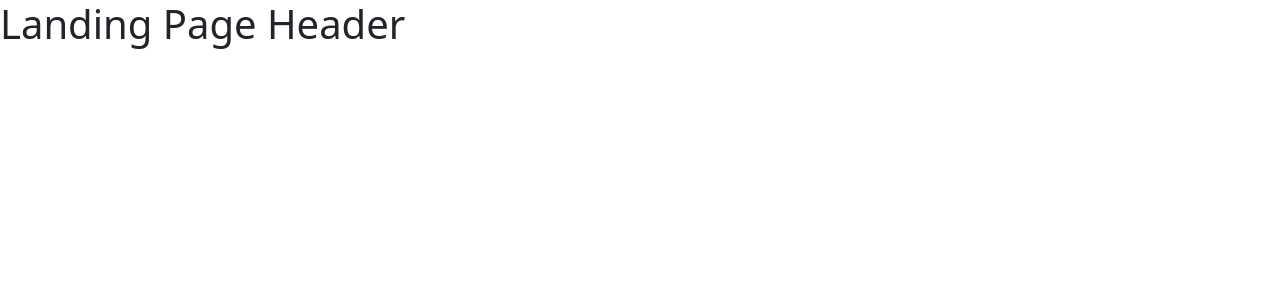
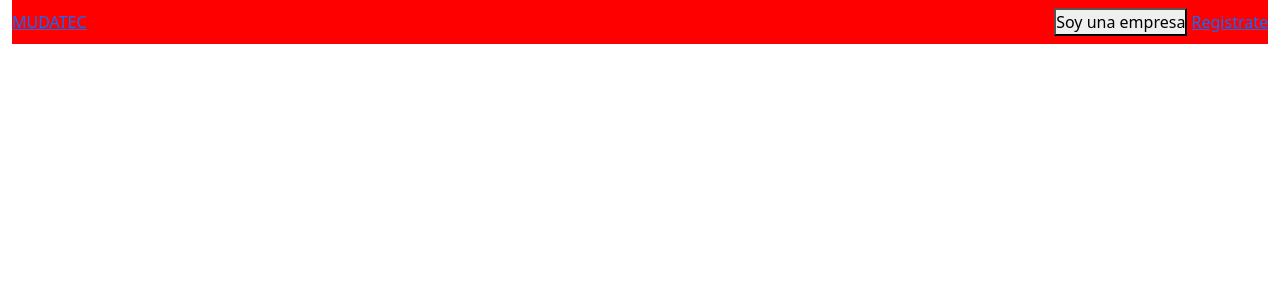
Before and after one commit to alepaez-dev/mudatec_proyecto, a Django app: page / in a window 1280 px wide. Shown: the top 300 px of the page. Run offline with Django 3.2, Linux system fonts and the light colour scheme; some libraries are stand-ins or nearby versions.

Commit message:
settings

```diff
--- /dev/null
+++ b/mudatec/static/css/_base.scss
@@ -0,0 +1,6 @@
+
+*{
+    padding:0px;
+    margin: 0px;
+    box-sizing: border-box;
+}
--- /dev/null
+++ b/mudatec/static/css/_main.scss
@@ -0,0 +1,3 @@
+.navbar {
+    background-color: red;
+}
--- /dev/null
+++ b/mudatec/static/css/_variables.scss
@@ -0,0 +1,6 @@
+$primary-color: #FF8754;
+$secondary-color: #16B5E5;
+$acentos-color: #585757;
+$tipografia-color:  #8B8B8B;
+$delete-color: #E53F3F;
+$accept-color: #04AE85;
--- /dev/null
+++ b/mudatec/static/css/style.css
@@ -0,0 +1,11 @@
+* {
+  padding: 0px;
+  margin: 0px;
+  -webkit-box-sizing: border-box;
+          box-sizing: border-box;
+}
+
+.navbar {
+  background-color: red;
+}
+/*# sourceMappingURL=style.css.map */
--- /dev/null
+++ b/mudatec/static/css/style.scss
@@ -0,0 +1,3 @@
+@import "variables";
+@import "base";
+@import "main";
--- a/mudatec/templates/base.html
+++ b/mudatec/templates/base.html
@@ -6,15 +6,37 @@
     <meta charset="UTF-8">
     <meta name="viewport" content="width=device-width, initial-scale=1.0">
     <link rel="stylesheet" href="{% static 'css/bootstrap.min.css' %}">
+    <link rel="stylesheet" href="{% static 'css/style.css' %}">
     {% block title %}
     <title>Base</title>
     {% endblock title %}
 </head>
 
 <body>
-    {% block header %}
+    <div class="container-fluid">
+        <div class="row">
+            <div class="container">
+                <!-- primera seccion -->
+                <div class="row">
+                    <div class="col">
+                        <nav class="navbar">
+                            <a href="#">MUDATEC</a>
+                            <div class="nav_der">
+                                <button class="soy_empresa">
+                                    Soy una empresa
+                                </button>
+                                <a href="#" class="registrate">Registrate</a>
+                            </div>
+                        </nav>
+                    </div>
+                </div>
+                <!-- primera seccion final -->
+            </div>
+        </div>
+    </div>
+    <!-- {% block header %}
     <h1>Base HTML</h1>
-    {% endblock header %}
+    {% endblock header %} -->
 
 
 
```
Also changed, not shown: mudatec/templates/menu.html (added), 1 other file.
